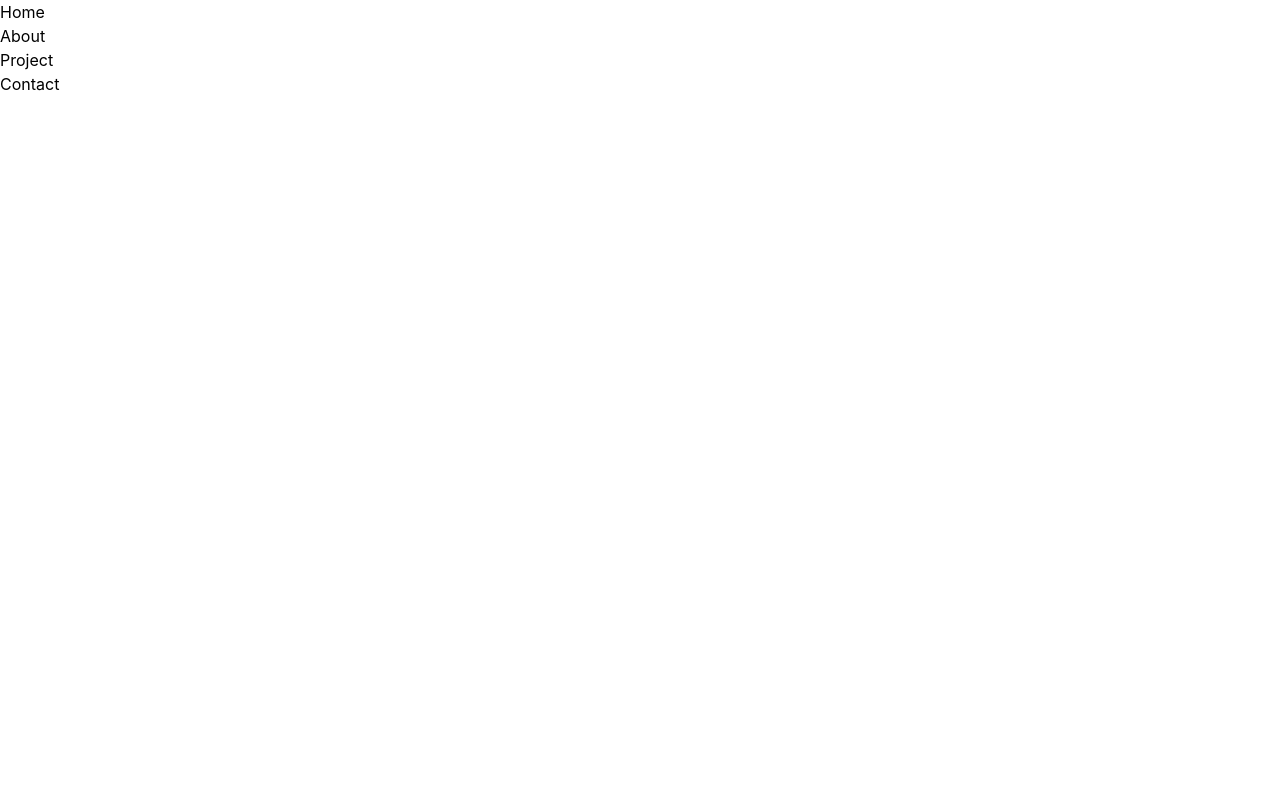
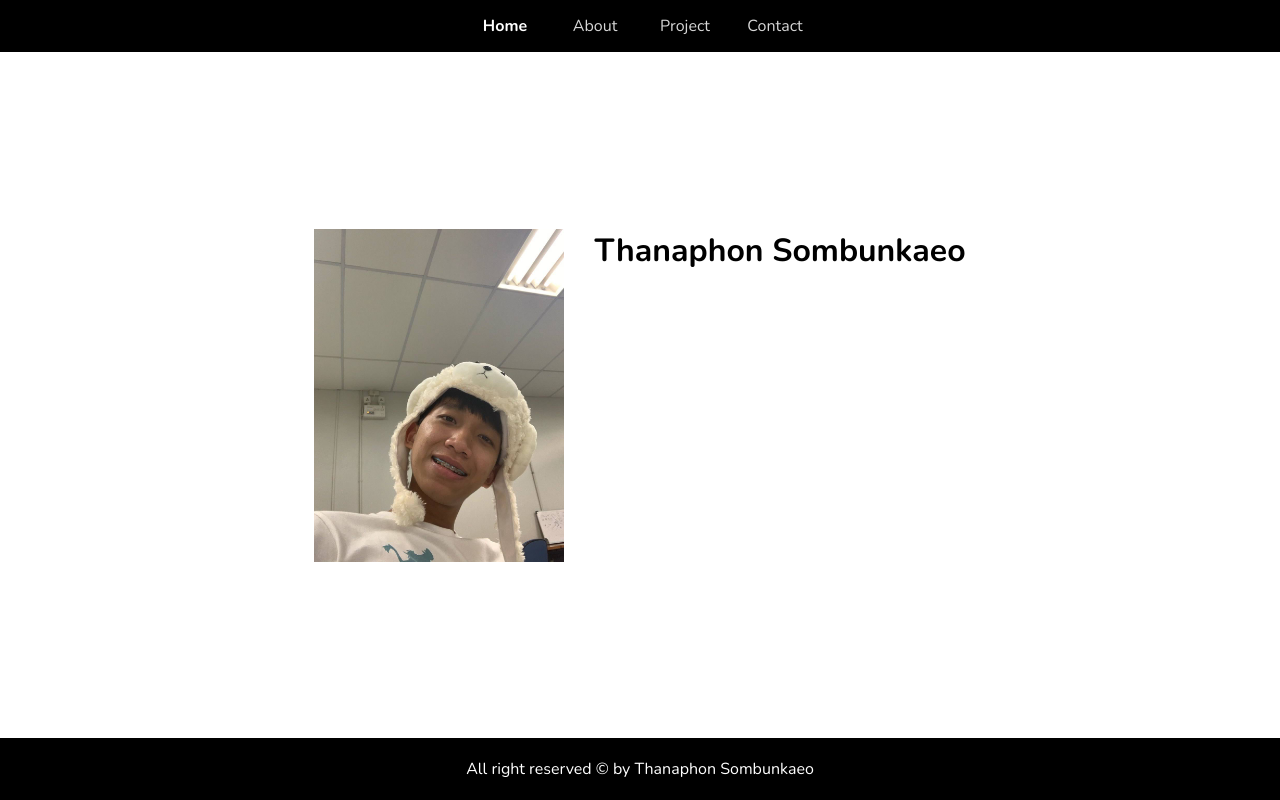
Before and after one commit to boyplus/thanaphon-dot-me, a React (Vite) app: page / in a window 1280 px wide. Built offline with nearby package versions, Linux system fonts and the light colour scheme.

Commit message:
update: nav add: footer and add homepage

```diff
--- a/index.html
+++ b/index.html
@@ -3,7 +3,10 @@
   <head>
     <meta charset="UTF-8" />
     <link rel="icon" type="image/svg+xml" href="/favicon.ico" />
-    <meta name="viewport" content="width=device-width, initial-scale=1.0" />
+    <link rel="preconnect" href="https://fonts.googleapis.com">
+    <link rel="preconnect" href="https://fonts.googleapis.com">
+    <link rel="preconnect" href="https://fonts.gstatic.com" crossorigin>
+    <link href="https://fonts.googleapis.com/css2?family=Nunito:wght@400;600;700&display=swap" rel="stylesheet">
     <title>Thanaphon</title>
   </head>
   <body>
--- a/package.json
+++ b/package.json
@@ -10,7 +10,8 @@
   },
   "dependencies": {
     "react": "^18.2.0",
-    "react-dom": "^18.2.0"
+    "react-dom": "^18.2.0",
+    "react-router-dom": "^6.4.1"
   },
   "devDependencies": {
     "@types/react": "^18.0.17",
--- a/src/App.css
+++ b/src/App.css
@@ -1,41 +1,10 @@
-#root {
-  max-width: 1280px;
-  margin: 0 auto;
-  padding: 2rem;
-  text-align: center;
+a:link { text-decoration: none; }
+a:visited { text-decoration: none; }
+a:hover { text-decoration: none; }
+a:active { text-decoration: none; }
+
+.app {
+  min-height: 100vh;
+  display: grid;
+  grid-template-rows: auto 1fr auto;
 }
-
-.logo {
-  height: 6em;
-  padding: 1.5em;
-  will-change: filter;
-}
-.logo:hover {
-  filter: drop-shadow(0 0 2em #646cffaa);
-}
-.logo.react:hover {
-  filter: drop-shadow(0 0 2em #61dafbaa);
-}
-
-@keyframes logo-spin {
-  from {
-    transform: rotate(0deg);
-  }
-  to {
-    transform: rotate(360deg);
-  }
-}
-
-@media (prefers-reduced-motion: no-preference) {
-  a:nth-of-type(2) .logo {
-    animation: logo-spin infinite 20s linear;
-  }
-}
-
-.card {
-  padding: 2em;
-}
-
-.read-the-docs {
-  color: #888;
-}
--- a/src/App.tsx
+++ b/src/App.tsx
@@ -1,11 +1,21 @@
 import React, { Fragment } from 'react';
+import { BrowserRouter, Routes, Route } from 'react-router-dom';
+import './App.css';
+import Home from './components/home/Home';
 import Navbar from './components/navbar/Navbar';
+import Footer from './components/footer/Footer';
 
 const App: React.FC = () => {
   return (
-    <Fragment>
-      <Navbar />
-    </Fragment>
+    <BrowserRouter>
+      <div className='app'>
+        <Navbar />
+        <Routes>
+          <Route path="/" element={<Home />}></Route>
+        </Routes>
+        <Footer />
+      </div>
+    </BrowserRouter >
   )
 }
 
--- /dev/null
+++ b/src/components/footer/Footer.tsx
@@ -0,0 +1,12 @@
+import React from 'react';
+import './footer.css';
+
+const Footer: React.FC = () => {
+  return (
+    <footer>
+      <p>All right reserved © by Thanaphon Sombunkaeo</p>
+    </footer>
+  )
+}
+
+export default Footer;
--- /dev/null
+++ b/src/components/footer/footer.css
@@ -0,0 +1,9 @@
+footer {
+  background-color: black;
+  color: white;
+  width: 100vw;
+  display: flex;
+  justify-content: center;
+  align-items: center;
+  padding: 20px 0;
+}
--- /dev/null
+++ b/src/components/home/Home.tsx
@@ -0,0 +1,16 @@
+import React from 'react';
+import './home.css';
+
+const Home: React.FC = () => {
+  return (
+    <main className='home'>
+      <img src="/images/profile.jpg" width="250px" height="333px"></img>
+      <div className="content">
+        <h1>Thanaphon Sombunkaeo</h1>
+      </div>
+
+    </main>
+  )
+}
+
+export default Home;
--- /dev/null
+++ b/src/components/home/home.css
@@ -0,0 +1,14 @@
+.home {
+  width: 100vw;
+  display: flex;
+  justify-content: center;
+  align-items: center;
+}
+.profile-pic{
+
+}
+
+.content {
+  padding-left: 30px;
+  height: 333px;
+}
--- a/src/components/navbar/Navbar.tsx
+++ b/src/components/navbar/Navbar.tsx
@@ -1,23 +1,21 @@
 import React, { Fragment } from 'react';
+import './navbar.css'
+import NavbarItem, { INavbarItem } from './NavbarItem';
 
-interface NavbarItem {
-  label: string;
-  link: string;
-  page: string;
-}
-
-const items: NavbarItem[] = [
-  { label: 'Home', link: '', page: 'home' },
-  { label: 'About', link: '', page: 'about' },
-  { label: 'Project', link: '', page: 'project' },
-  { label: 'Contact', link: '', page: 'contact' },
+const items: INavbarItem[] = [
+  { label: 'Home', link: '/', page: 'home' },
+  { label: 'About', link: '/about', page: 'about' },
+  { label: 'Project', link: '/project', page: 'project' },
+  { label: 'Contact', link: '/contact', page: 'contact' },
 ];
 
 const Navbar: React.FC = () => {
   return (
-    <Fragment>
-      {items.map(item => (<div>{item.label}</div>))}
-    </Fragment>
+    <nav>
+      <ul>
+        {items.map(item => <NavbarItem key={item.page} {...item} />)}
+      </ul>
+    </nav>
   )
 }
 
--- /dev/null
+++ b/src/components/navbar/NavbarItem.tsx
@@ -0,0 +1,26 @@
+import React, { Fragment } from 'react';
+import { Link, useLocation } from 'react-router-dom';
+import './navbar.css';
+
+export interface INavbarItem {
+  label: string;
+  link: string;
+  page: string;
+}
+
+const NavbarItem: React.FC<INavbarItem> = ({ label, link, page }) => {
+  const location = useLocation();
+  const isActive = location.pathname === link;
+  return (
+    <li className={isActive ? 'active' : ''}>
+      <div className="dot"></div>
+      <Link to={link}>
+        <div className='navbar-item'>
+          {label}
+        </div>
+      </Link>
+    </li>
+  )
+}
+
+export default NavbarItem;
--- a/src/components/navbar/navbar.css
+++ b/src/components/navbar/navbar.css
@@ -0,0 +1,45 @@
+nav {
+  display: flex;
+  width: 100vw;
+  justify-content: center;
+  background-color: black;
+}
+
+ul {
+  display: flex;
+  margin: 5px 0;
+  list-style-type: none;
+  margin-block-start: 0;
+  margin-block-end: 0;
+  padding-inline-start: 0;
+}
+
+ul li {
+  width: 80px;
+  margin: 0 5px;
+  display: flex;
+  justify-content: center;
+  align-items: center;
+  padding: 5px 0;
+}
+
+@media (max-width: 480px) {
+  ul li {
+    width: 60px;
+  }
+}
+
+.active .navbar-item {
+  font-weight: bold;
+  color: white;
+}
+
+.navbar-item {
+  padding: 10px 20px;
+  color: rgb(215, 215, 215);
+}
+
+.navbar-item:hover {
+  color: white;
+  transition: 0.25s;
+}
--- a/src/index.css
+++ b/src/index.css
@@ -1,7 +1,12 @@
+*{
+  margin: 0;
+  padding: 0;
+  box-sizing: border-box;
+}
+
 :root {
-  font-family: Inter, Avenir, Helvetica, Arial, sans-serif;
+  font-family: Nunito,sans-serif;
   font-size: 16px;
-  line-height: 24px;
   font-weight: 400;
 
   font-synthesis: none;
```
Also changed, not shown: public/images/profile.jpg (added), 1 other file (tests, documents, lock files or other folders).
